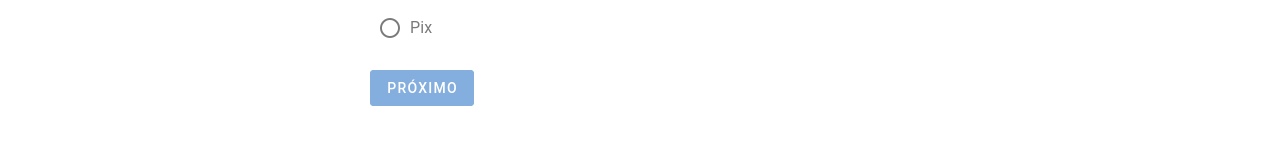
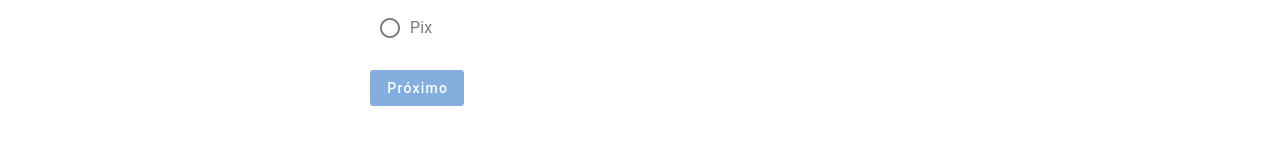
Before and after one commit to Ana-Alice-Honorio/deep-space-store, a Vue app: page /checkout in a window 1280 px wide. Shown: the part 310-454 px from the top of the page. Built offline with nearby package versions, Linux system fonts and the light colour scheme; what axios-mock-adapter would draw is missing.

Commit message:
text-transform: none nos botões

```diff
--- a/src/components/CheckoutForm.vue
+++ b/src/components/CheckoutForm.vue
@@ -39,7 +39,12 @@
             :billCode="billCode"
           />
 
-          <v-btn @click="openModal" color="primary" :disabled="!isFormValid">
+          <v-btn
+            @click="openModal"
+            color="primary"
+            class="submit-form"
+            :disabled="!isFormValid"
+          >
             {{ $t("checkoutForm.nextButton") }}
           </v-btn>
 
@@ -206,4 +211,8 @@
   margin-top: -12px;
   margin-bottom: 12px;
 }
+
+.submit-form {
+  text-transform: none;
+}
 </style>
--- a/src/components/DeliveryData.vue
+++ b/src/components/DeliveryData.vue
@@ -57,7 +57,12 @@
           <v-icon color="red" small>mdi-alert-circle</v-icon>
           <span>{{ errorMessage }}</span>
         </div>
-        <v-btn type="submit" color="primary" :disabled="!isFormValid">
+        <v-btn
+          type="submit"
+          color="primary"
+          class="submit-form"
+          :disabled="!isFormValid"
+        >
           {{ $t("deliveryAddressForm.next") }}
         </v-btn>
       </v-form>
@@ -222,4 +227,8 @@
   margin-top: -12px;
   margin-bottom: 12px;
 }
+
+.submit-form {
+  text-transform: none;
+}
 </style>
--- a/src/components/PersonDataForm.vue
+++ b/src/components/PersonDataForm.vue
@@ -174,4 +174,8 @@
   margin-top: -12px;
   margin-bottom: 12px;
 }
+
+.submit-button {
+  text-transform: none;
+}
 </style>
--- a/src/components/ProductCard.vue
+++ b/src/components/ProductCard.vue
@@ -78,5 +78,6 @@
 .custom-button {
   background-color: #1976d2;
   color: white;
+  text-transform: none;
 }
 </style>
--- a/src/components/ResumeOrder.vue
+++ b/src/components/ResumeOrder.vue
@@ -35,7 +35,7 @@
         </p>
       </v-card-text>
       <v-card-actions>
-        <v-btn variant="tonal" @click="closeModal">
+        <v-btn variant="tonal" class="close-button" @click="closeModal">
           {{ $t("checkoutForm.close") }}
         </v-btn>
         <v-btn class="custom-button" @click="finalizeOrder">
@@ -147,5 +147,10 @@
 .custom-button {
   background-color: #1976d2;
   color: white;
+  text-transform: none;
+}
+
+.close-button {
+  text-transform: none;
 }
 </style>
```
